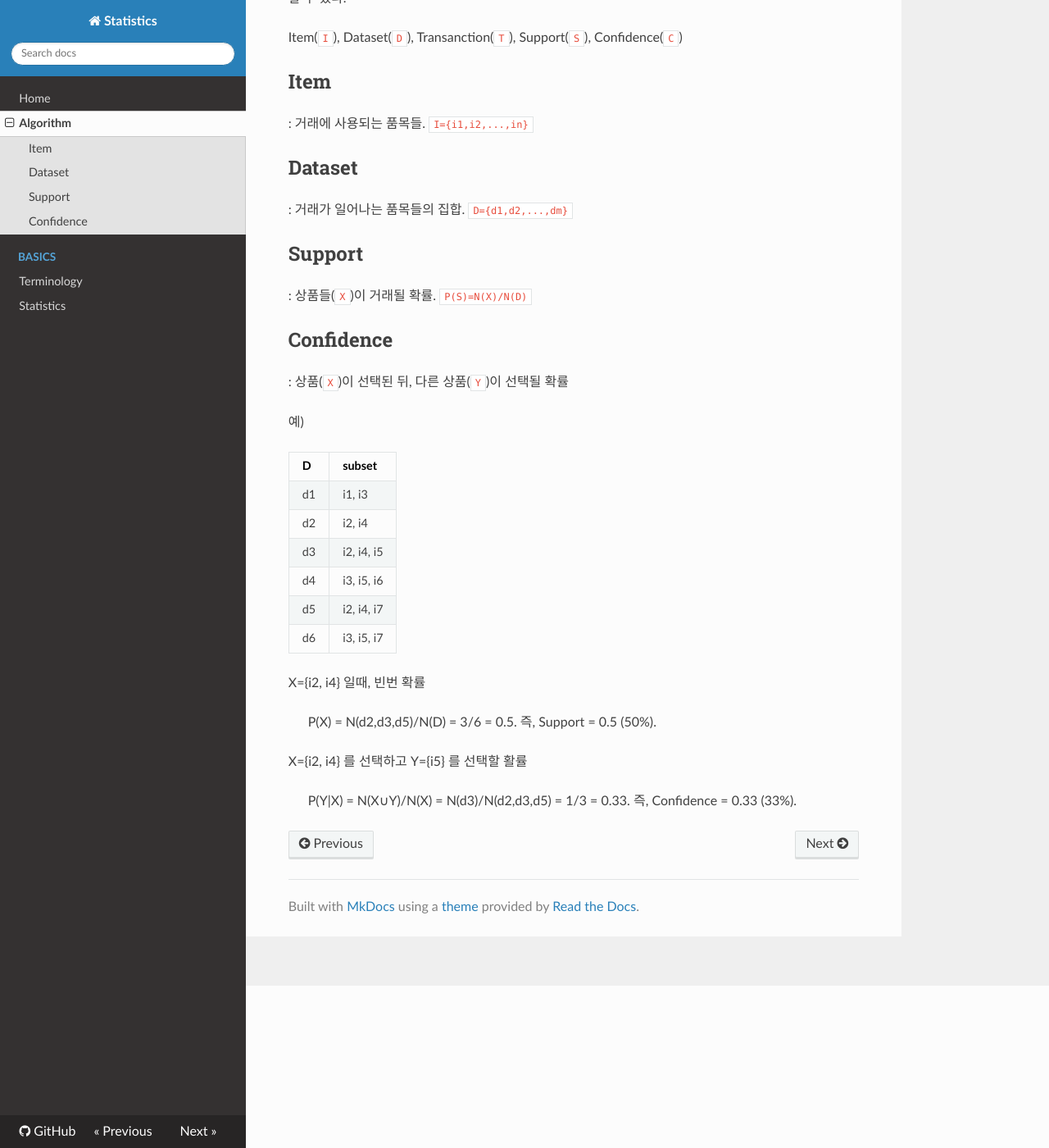
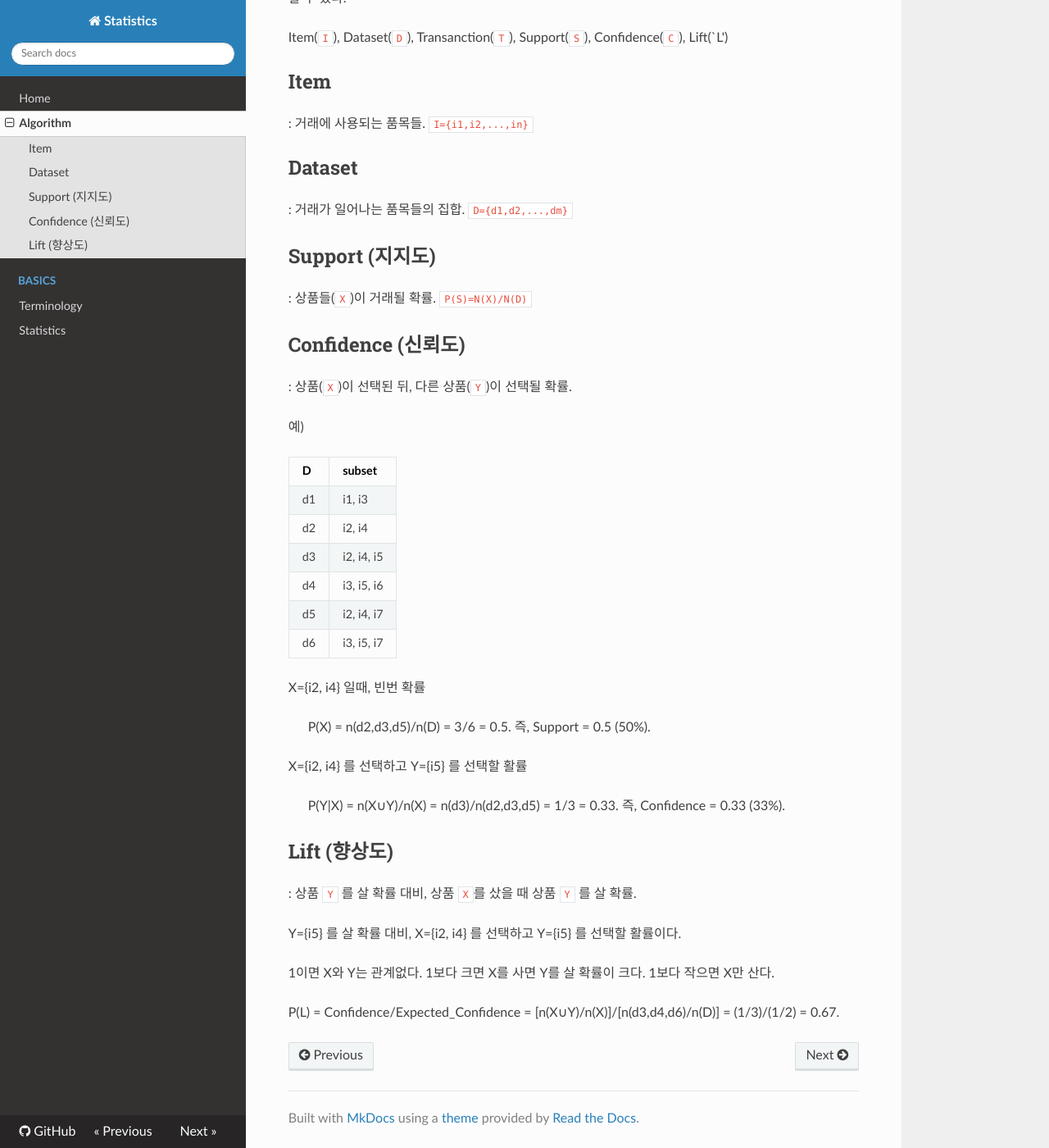
Before and after one commit to WonyoungCho/Statistics, an MkDocs documentation site: the page built from docs/algorithm.md, in a window 1280 px wide and 1400 px high, scrolled down 198 px. Shown: the whole window at 82% size. Built offline with MkDocs 1.6.1, drawn with Linux system fonts in a browser that asks for light colours; nearby versions of some CDN libraries; old or Windows-style settings are respelled for this version of MkDocs.

Commit message:
Update algorithm.md

```diff
--- a/docs/algorithm.md
+++ b/docs/algorithm.md
@@ -1,7 +1,7 @@
 # Apriori algorithm
 : 거래가 빈번히 일어나는 아이템의 빈도를 구하는 알고리즘이며, 아이템들이 함께 거래될 빈도도 확인하는 할 수 있다.
 
-Item(`I`), Dataset(`D`), Transanction(`T`), Support(`S`), Confidence(`C`)
+Item(`I`), Dataset(`D`), Transanction(`T`), Support(`S`), Confidence(`C`), Lift(`L')
 
 ## Item
 : 거래에 사용되는 품목들. `I={i1,i2,...,in}`
@@ -9,11 +9,11 @@ Item(`I`), Dataset(`D`), Transanction(`T`), Support(`S`), Confidence(`C`)
 ## Dataset
 : 거래가 일어나는 품목들의 집합. `D={d1,d2,...,dm}`
 
-## Support
+## Support (지지도)
 : 상품들(`X`)이 거래될 확률. `P(S)=N(X)/N(D)`
 
-## Confidence
-:  상품(`X`)이 선택된 뒤, 다른 상품(`Y`)이 선택될 확률
+## Confidence (신뢰도)
+:  상품(`X`)이 선택된 뒤, 다른 상품(`Y`)이 선택될 확률.
 
 예)
 
@@ -27,7 +27,16 @@ Item(`I`), Dataset(`D`), Transanction(`T`), Support(`S`), Confidence(`C`)
 |d6|i3, i5, i7|
 
 X={i2, i4} 일때, 빈번 확률
-> P(X) = N(d2,d3,d5)/N(D) = 3/6 = 0.5. 즉, Support = 0.5 (50%).
+> P(X) = n(d2,d3,d5)/n(D) = 3/6 = 0.5. 즉, Support = 0.5 (50%).
 
 X={i2, i4} 를 선택하고 Y={i5} 를 선택할 활률
-> P(Y|X) = N(X∪Y)/N(X) = N(d3)/N(d2,d3,d5) = 1/3 = 0.33. 즉, Confidence = 0.33 (33%).
+> P(Y|X) = n(X∪Y)/n(X) = n(d3)/n(d2,d3,d5) = 1/3 = 0.33. 즉, Confidence = 0.33 (33%).
+
+## Lift (향상도)
+: 상품 `Y` 를 살 확률 대비, 상품 `X`를 샀을 때 상품 `Y` 를 살 확률.
+
+Y={i5} 를 살 확률 대비, X={i2, i4} 를 선택하고 Y={i5} 를 선택할 활률이다.
+
+1이면 X와 Y는 관계없다. 1보다 크면 X를 사면 Y를 살 확률이 크다. 1보다 작으면 X만 산다.
+
+P(L) = Confidence/Expected_Confidence = [n(X∪Y)/n(X)]/[n(d3,d4,d6)/n(D)] = (1/3)/(1/2) = 0.67.
```
